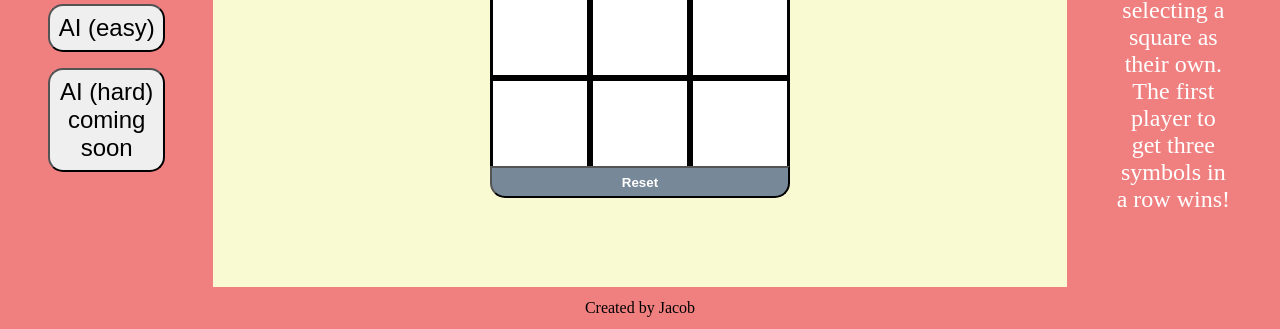
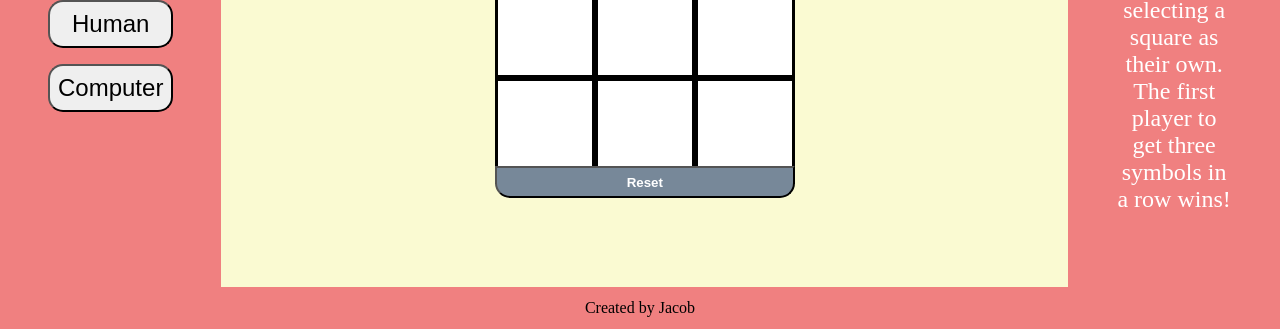
Before and after one commit to jakovid/Portfolio-03-Tic-Tac-Toe, a plain HTML site: page index.html in a window 1280 px wide. Shown: the part 471-800 px from the top of the page. Drawn offline with Linux system fonts and the light colour scheme.

Commit message:
removed unbeatable AI functions for now. My skills and understanding is not ready to implement it.

```diff
--- a/index.html
+++ b/index.html
@@ -19,8 +19,8 @@
                 <div id="oppenentSelected">Human</div>
             </div>
             <button value="human" class="modeBtn">Human</button>
-            <button value="easy" class="modeBtn">AI (easy)</button>
-            <button value="hard" class="modeBtn">AI (hard) coming soon</button>
+            <button value="easy" class="modeBtn">Computer</button>
+            <!-- <button value="hard" class="modeBtn">AI (hard) coming soon</button> -->
         </div>
         <div id="gameZone">
             <div id="gameZoneTop">
```
